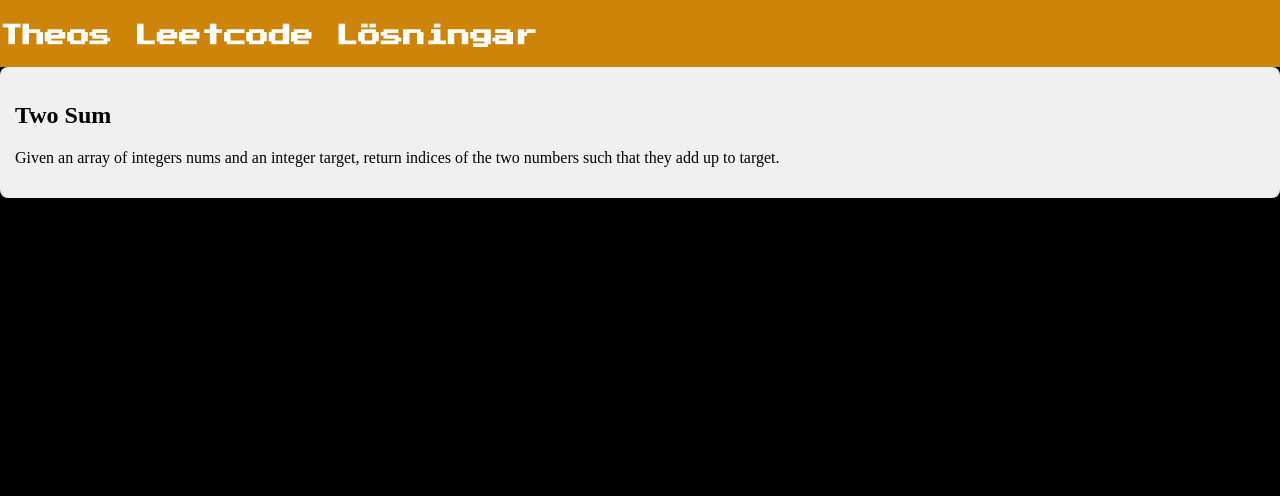
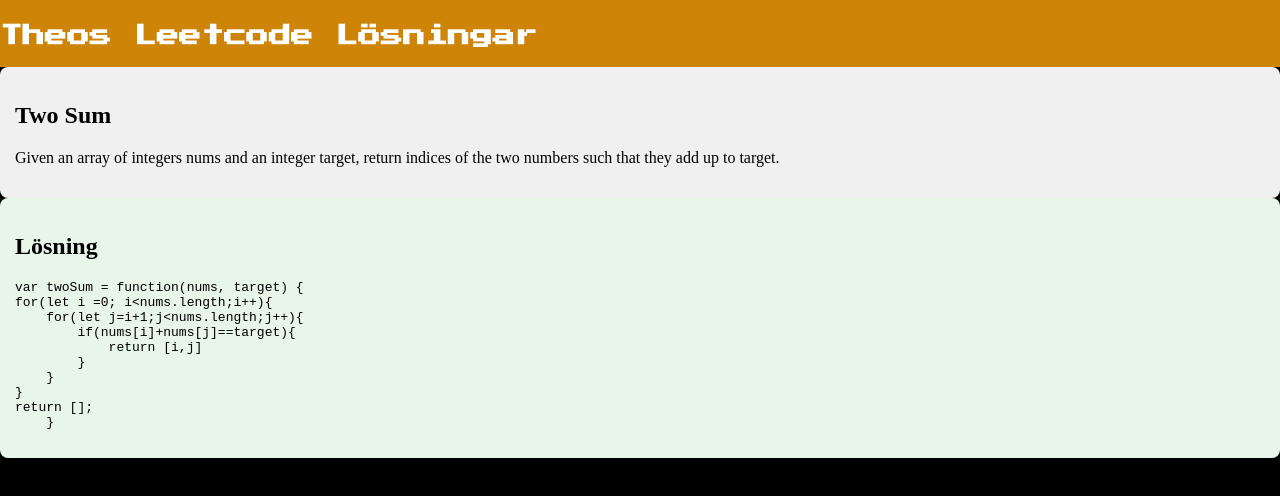
Before and after one commit to pengabutiken/leet-codeTheoResultat, a Vue app: page / in a window 1280 px wide. Shown: the top 496 px of the page. Built offline with nearby package versions, Linux system fonts and the light colour scheme.

Commit message:
fixat struktur på solution med

```diff
--- a/src/App.vue
+++ b/src/App.vue
@@ -5,11 +5,26 @@
       title="Two Sum"
       description="Given an array of integers nums and an integer target, return indices of the two numbers such that they add up to target."
     ></Problem>
+    <Solution
+      solution="var twoSum = function(nums, target) {
+for(let i =0; i<nums.length;i++){
+    for(let j=i+1;j<nums.length;j++){
+        if(nums[i]+nums[j]==target){
+            return [i,j]
+        }
+    }
+}
+return [];
+    }
+"
+    ></Solution>
   </div>
 </template>
 <script setup>
 import Header from "./components/Header.vue";
 import Problem from "./components/Problem.vue";
+import Solution from "./components/Solution.vue";
+
 </script>
 <style>
 body {
--- a/src/components/Header.vue
+++ b/src/components/Header.vue
@@ -21,6 +21,8 @@
    font-family: "Press Start 2P", system-ui;
 
 }
-
+h1:hover{
+    color: black;
+}
 
 </style>
--- a/src/components/Solution.vue
+++ b/src/components/Solution.vue
@@ -0,0 +1,21 @@
+<template>
+  <div class="solution-card">
+    <h2>Lösning</h2>
+    <pre><code>{{ solution }}</code></pre>
+  </div>
+</template>
+
+<script setup>
+defineProps({
+  solution: String
+})
+</script>
+
+<style scoped>
+.solution-card {
+  background-color: #e8f5e9;
+  padding: 15px;
+  border-radius: 8px;
+  white-space: pre-wrap;
+}
+</style>
```
